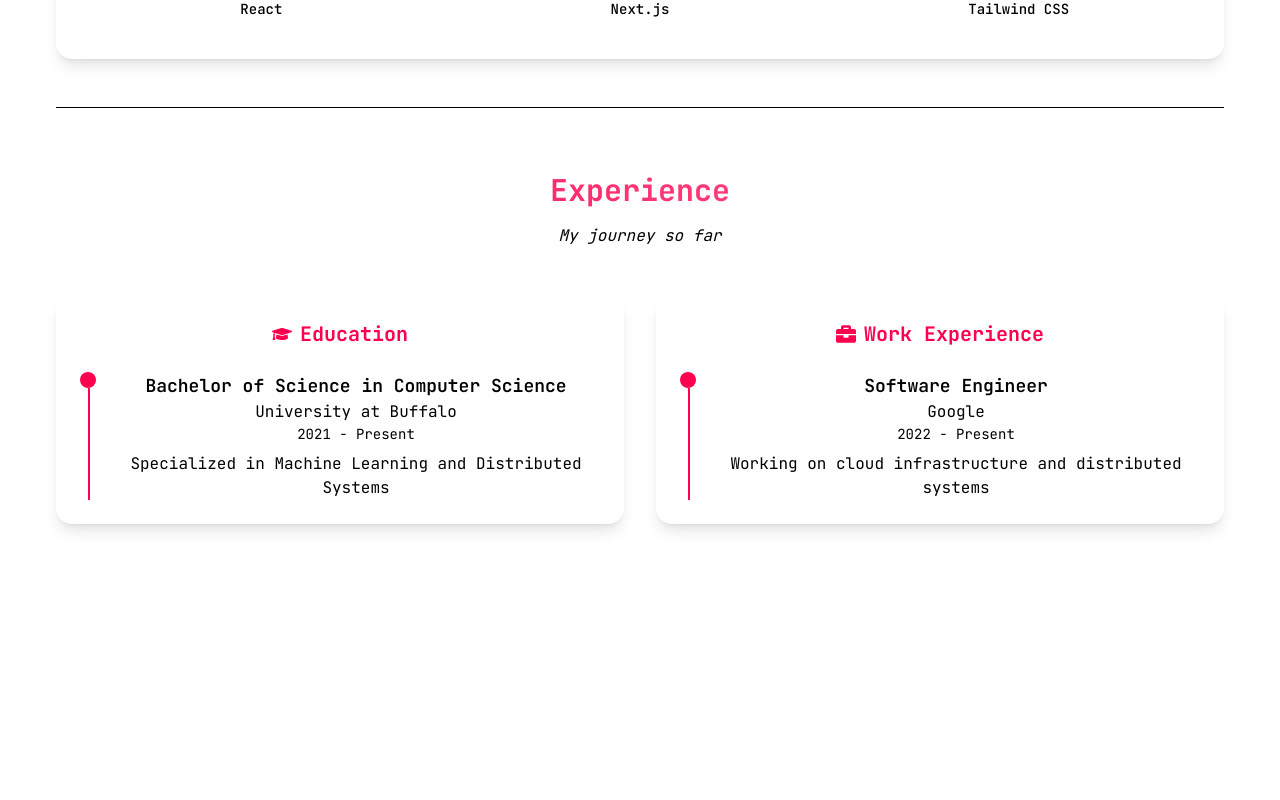
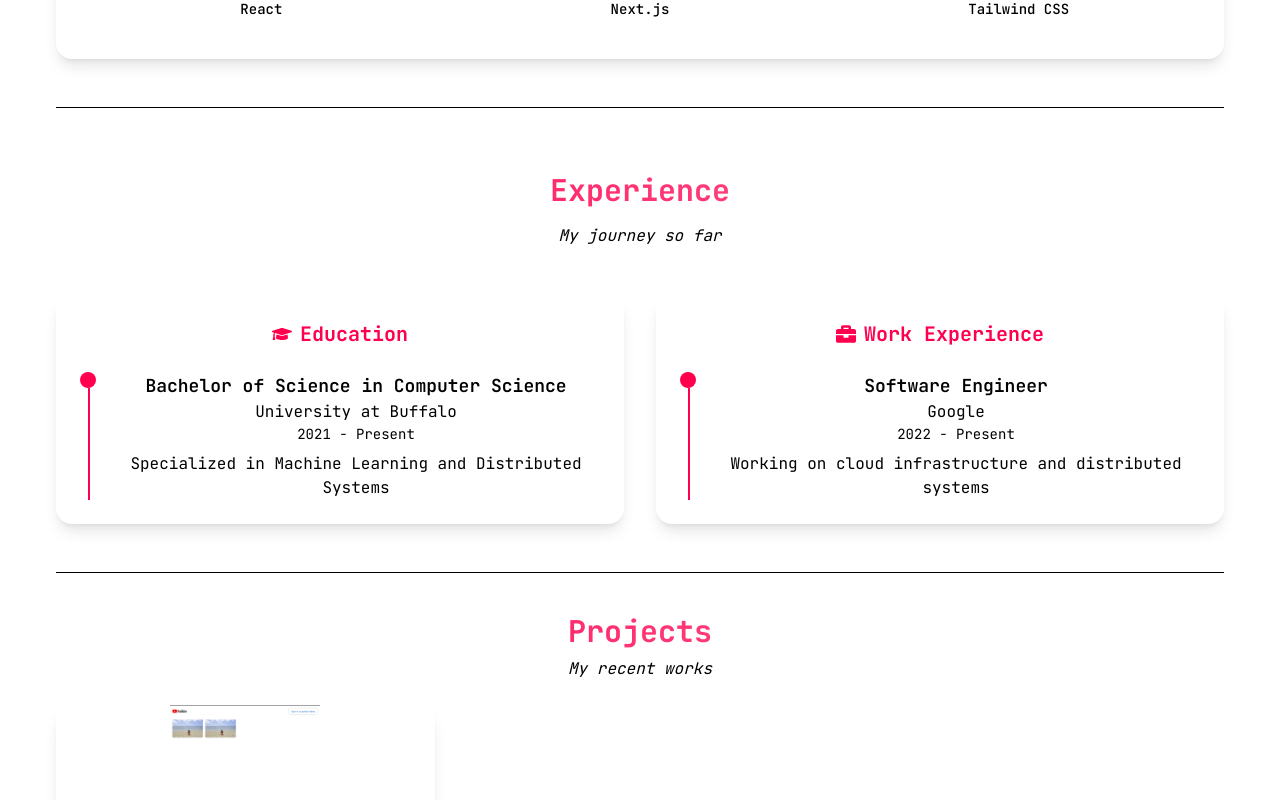
Before and after one commit to sadiqram/updated-portfolio, a Next.js app: page / in a window 1280 px wide. Shown: the part 1900-2700 px from the top of the page. Built offline with nearby package versions, Linux system fonts and the light colour scheme.

Commit message:
Reduce height of experience page to remove blank space

```diff
--- a/components/Experience.tsx
+++ b/components/Experience.tsx
@@ -4,7 +4,7 @@ import { FaGraduationCap, FaBriefcase } from "react-icons/fa";
 
 export default function Experience() {
   return (
-    <section className="min-h-screen py-12 bg-gradient-to-b from-background to-muted/20">
+    <section className="min-h-[50vh] py-12 bg-gradient-to-b from-background to-muted/20">
       <div className="container mx-auto px-4 xl:px-0">
         <h2 className="mb-4 text-center text-3xl font-bold bg-clip-text text-transparent bg-gradient-to-r from-primary to-primary/60">
           Experience
```
